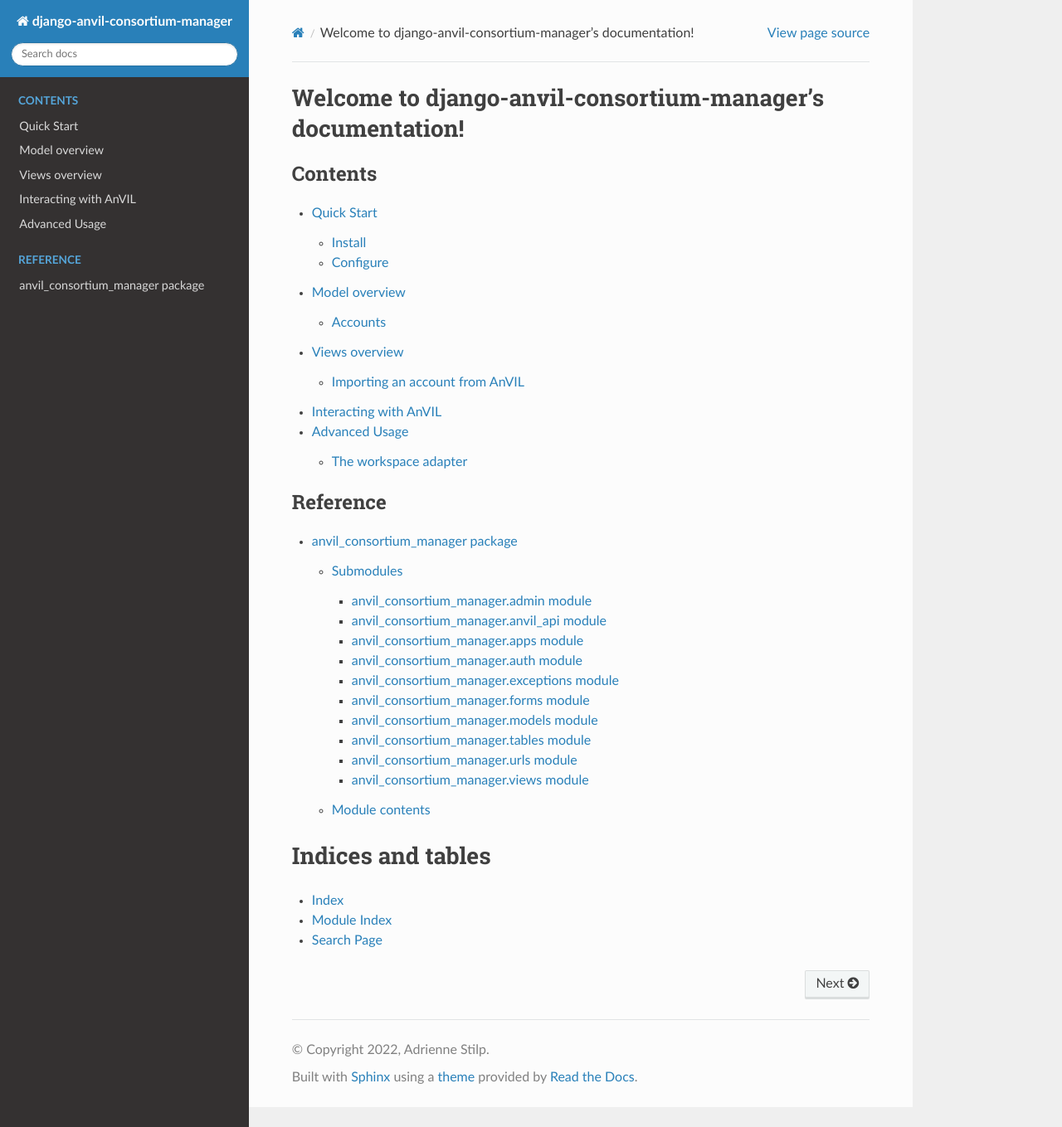
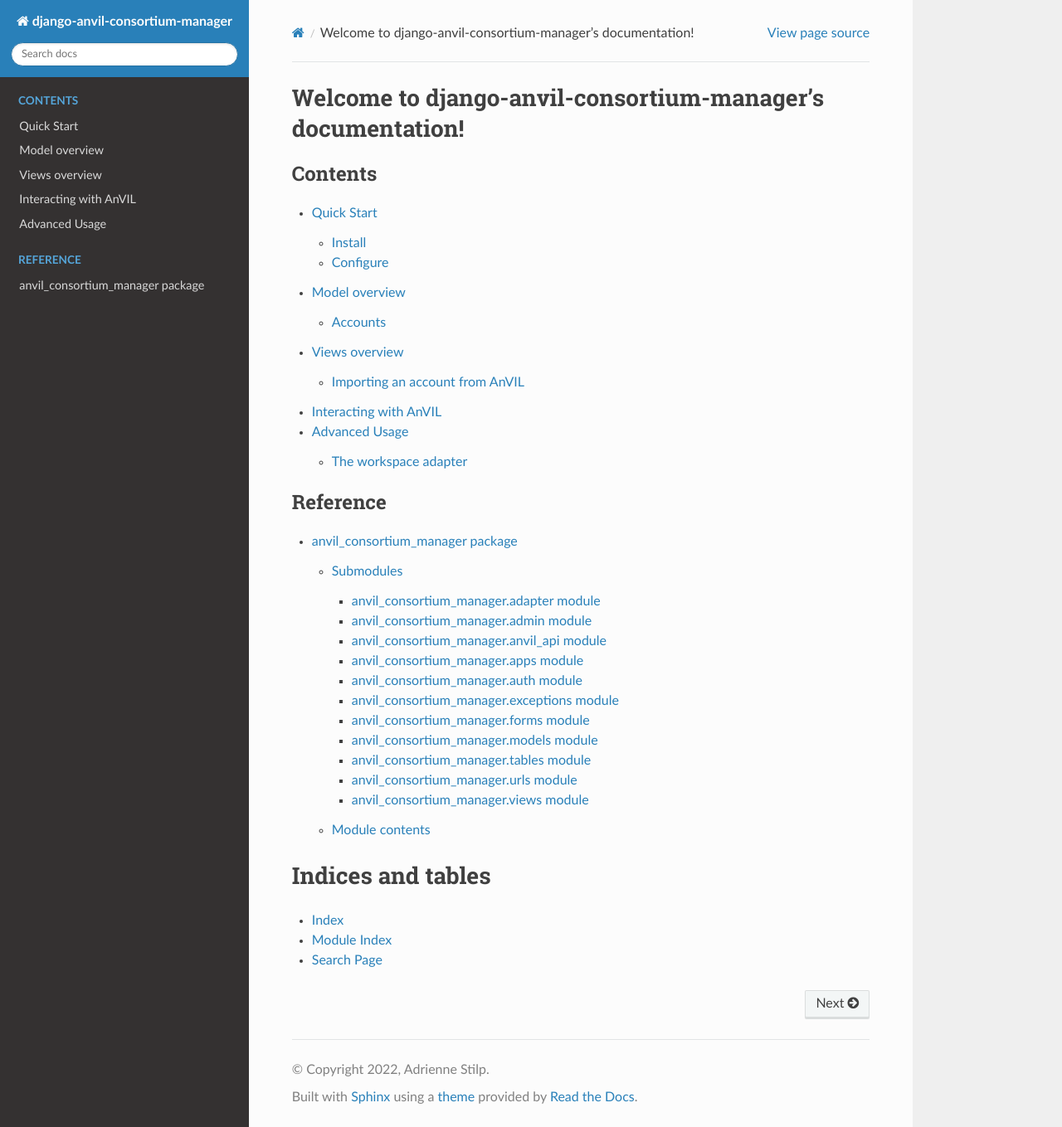
Before and after one commit to UW-GAC/django-anvil-consortium-manager, a Sphinx documentation site: the page built from docs/index.rst, in a window 1280 px wide and 1359 px high. Shown: the whole window at 83% size. Built offline with Sphinx 7.4.7 and the Read the Docs theme 2.0.0, drawn with Linux system fonts in a browser that asks for light colours.

Commit message:
Move adapter autodoc to API section

```diff
--- a/docs/advanced.rst
+++ b/docs/advanced.rst
@@ -49,7 +49,7 @@
             fields = ("customworkspacedata__study_name", "workspacedata__consent_code", "name")
 
 
-Next, set up the adapter by subclassing ``DefaultWorkspaceAdapter``. You will typically want to set:
+Next, set up the adapter by subclassing :class:`anvil_consortium_manager.adapter.DefaultWorkspaceAdapter`. You will typically want to set:
 
 * ``workspace_data_model``
 * ``workspace_data_form_class``
--- /dev/null
+++ b/docs/api/anvil_consortium_manager.adapter.rst
@@ -0,0 +1,7 @@
+anvil\_consortium\_manager.adapter module
+=========================================
+
+.. automodule:: anvil_consortium_manager.adapter
+   :members:
+   :undoc-members:
+   :show-inheritance:
--- a/docs/api/anvil_consortium_manager.rst
+++ b/docs/api/anvil_consortium_manager.rst
@@ -7,6 +7,7 @@
 .. toctree::
    :maxdepth: 4
 
+   anvil_consortium_manager.adapter
    anvil_consortium_manager.admin
    anvil_consortium_manager.anvil_api
    anvil_consortium_manager.apps
```
Also changed, not shown: other parts of docs/advanced.rst (+0 -3 lines).
